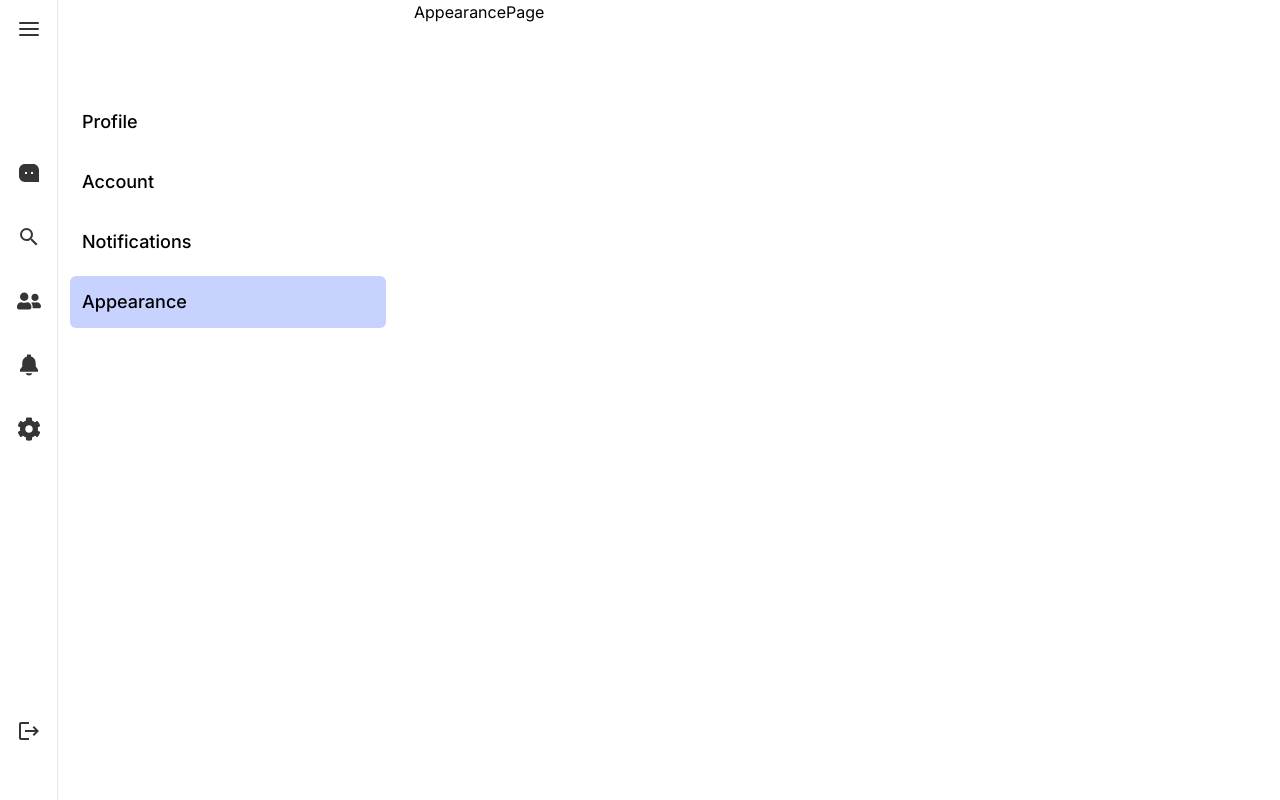
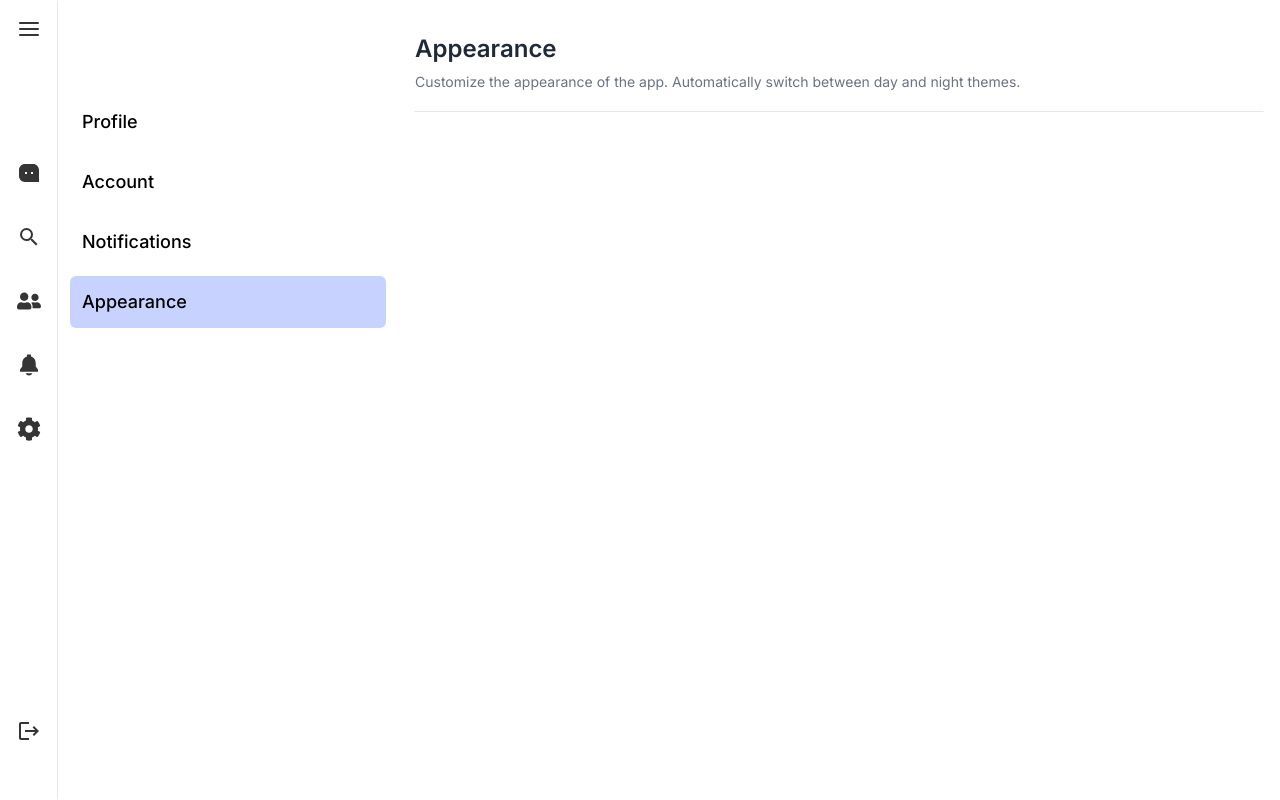
Before and after one commit to edwinochieng/chatterbox, a Next.js app: page /settings/appearance in a window 1280 px wide. Built offline with nearby package versions, Linux system fonts and the light colour scheme.

Commit message:
add settings navbar

```diff
--- a/src/app/(dashboard)/settings/account/page.tsx
+++ b/src/app/(dashboard)/settings/account/page.tsx
@@ -1,5 +1,14 @@
+import SettingsNavbar from "@/components/SettingsNavbar";
 import React from "react";
 
 export default function AccountSettings() {
-  return <div>AccountPage</div>;
+  return (
+    <div>
+      <SettingsNavbar
+        title="Account"
+        description="Update your account settings."
+      />
+      <div></div>
+    </div>
+  );
 }
--- a/src/app/(dashboard)/settings/appearance/page.tsx
+++ b/src/app/(dashboard)/settings/appearance/page.tsx
@@ -1,5 +1,14 @@
+import SettingsNavbar from "@/components/SettingsNavbar";
 import React from "react";
 
 export default function AppearanceSettings() {
-  return <div>AppearancePage</div>;
+  return (
+    <div>
+      <SettingsNavbar
+        title="Appearance"
+        description="Customize the appearance of the app. Automatically switch between day and night themes."
+      />
+      <div></div>
+    </div>
+  );
 }
--- a/src/app/(dashboard)/settings/notifications/page.tsx
+++ b/src/app/(dashboard)/settings/notifications/page.tsx
@@ -1,5 +1,14 @@
+import SettingsNavbar from "@/components/SettingsNavbar";
 import React from "react";
 
 export default function NotificationSettings() {
-  return <div>NotificationSettings</div>;
+  return (
+    <div>
+      <SettingsNavbar
+        title="Notifications"
+        description="Configure how you receive notifications."
+      />
+      <div></div>
+    </div>
+  );
 }
--- a/src/app/(dashboard)/settings/profile/page.tsx
+++ b/src/app/(dashboard)/settings/profile/page.tsx
@@ -1,5 +1,14 @@
+import SettingsNavbar from "@/components/SettingsNavbar";
 import React from "react";
 
 export default function ProfileSettings() {
-  return <div>ProfileSettings</div>;
+  return (
+    <div>
+      <SettingsNavbar
+        title="Profile"
+        description="This is how others will see you on the site"
+      />
+      <div></div>
+    </div>
+  );
 }
--- /dev/null
+++ b/src/components/SettingsNavbar.tsx
@@ -0,0 +1,16 @@
+import React from "react";
+
+interface Props {
+  title: string;
+  description: string;
+}
+export default function SettingsNavbar({ title, description }: Props) {
+  return (
+    <div className="border border-t-transparent border-x-transparent pt-8 pb-5">
+      <h1 className="font-semibold text-gray-800 text-2xl ">{title}</h1>
+      <p className="font-normal text-[14px] leading-[18px] text-gray-500 mt-2">
+        {description}
+      </p>
+    </div>
+  );
+}
```
